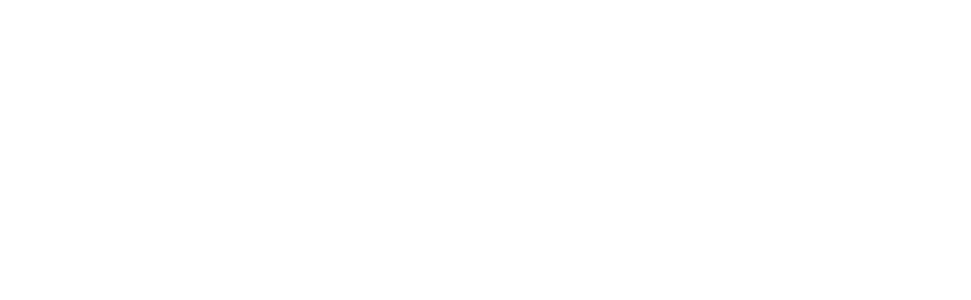
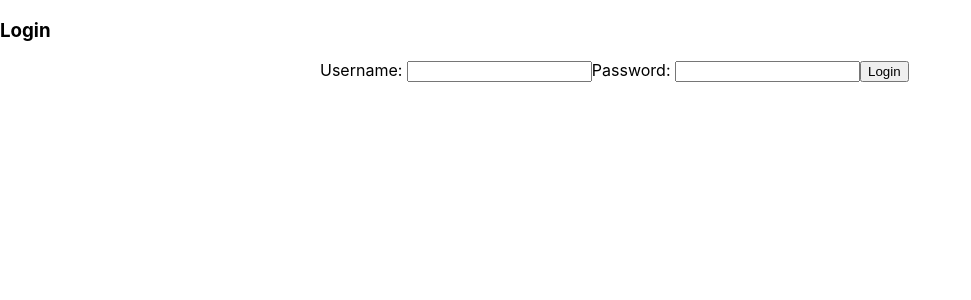
Before and after one commit to BarrySang/codetuff-client, a React (Create React App) app: page /login in a window 1280 px wide. Shown: the top 300 px of the page, without its empty margins (0-971 px from the left). Built offline with nearby package versions, Linux system fonts and the light colour scheme; the HTML template or start-up script is replaced by a standard one.

Commit message:
create and style login page

```diff
--- a/src/App.js
+++ b/src/App.js
@@ -2,6 +2,7 @@
 import { Route, Switch } from 'react-router-dom';
 import Home from './components/Home';
 import ShowBlog from './components/ShowBlog';
+import Login from './components/authentication/Login';
 
 function App() {
   return (
@@ -9,6 +10,7 @@
       <Switch>
         <Route path="/" component={Home} exact/>
         <Route path="/blogs/:id" component={ShowBlog}/>
+        <Route path="/login" component={Login} />
       </Switch>
     </main>
   )
--- a/src/components/Authentication.js
+++ b/src/components/Authentication.js
@@ -5,7 +5,7 @@
     render() {
         return (
             <div className="d-flex justify-content-end auth-container">
-                <a href="#">Login</a>
+                <a href="login">Login</a>
                 <a href="#">Signup</a>
             </div>
         )
--- /dev/null
+++ b/src/components/authentication/Login.js
@@ -0,0 +1,21 @@
+import React from 'react';
+import '../../css/auth-files.css';
+
+class Login extends React.Component {
+    render() {
+        return (
+            <div>
+                <h3 className="text-center mt-4 mb-4">Login</h3>
+                <form className="main-form">
+                    <label htmlFor="username" className="form-label">Username: </label>
+                    <input type="text" name="username" className="form-control"/>
+                    <label htmlFor="password" className="form-label">Password: </label>
+                    <input type="password" name="password" className="form-control"/>
+                    <input type="submit" name="submit" value="Login" className="mt-3 form-control btn btn-primary"/>
+                </form>
+            </div>
+        )
+    }
+}
+
+export default Login;
--- /dev/null
+++ b/src/css/auth-files.css
@@ -0,0 +1,4 @@
+.main-form {
+    width: 50%;
+    margin: auto;
+}
```
Also changed, not shown: src/components/authentication/Signup.js (added).
